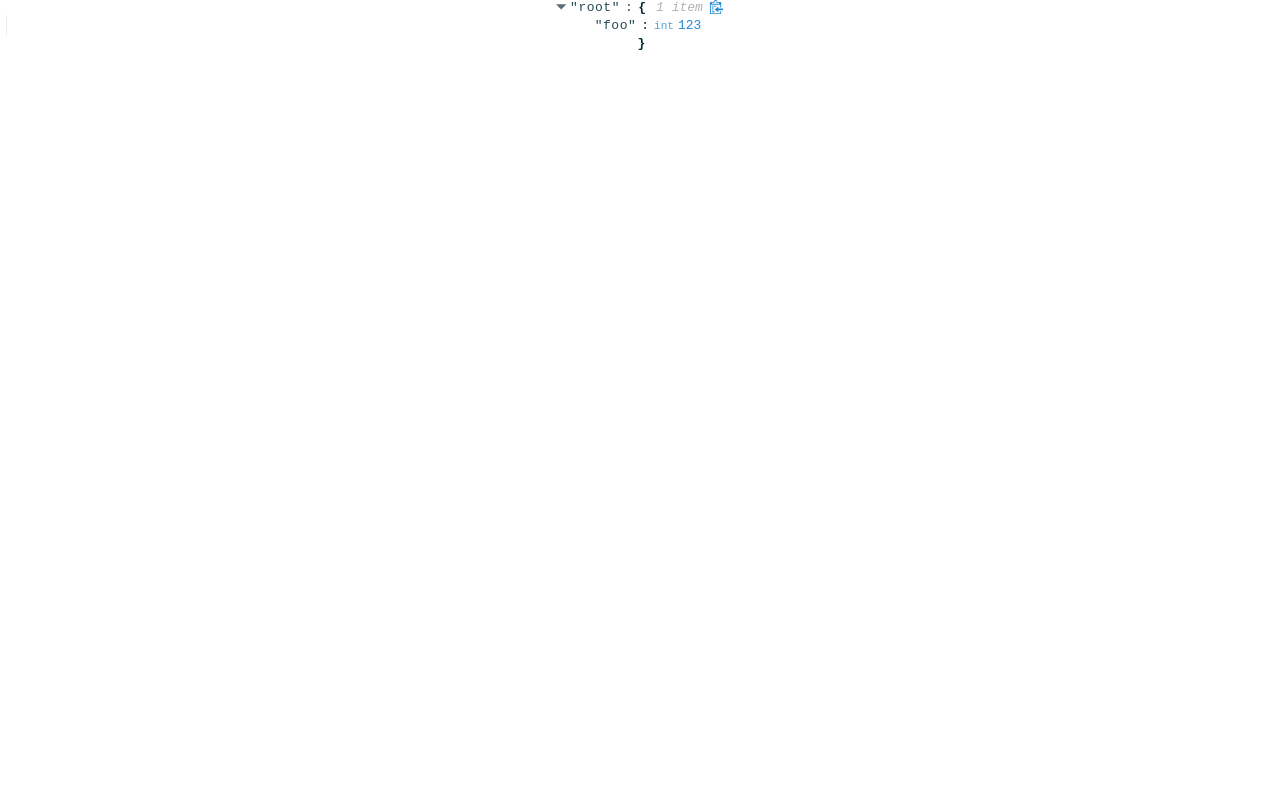
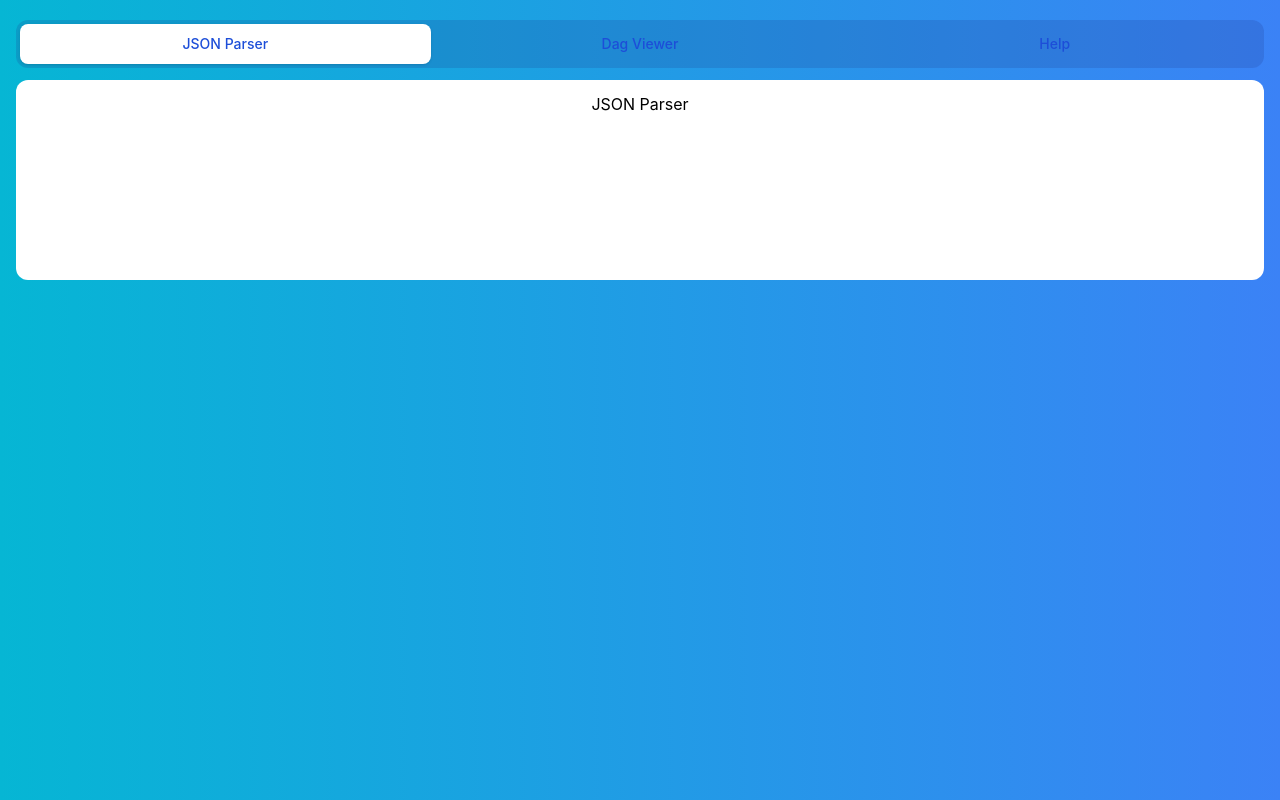
Before and after one commit to anon926/json-tools, a React (Create React App) app in the folder ui/: page / in a window 1280 px wide. Built offline with nearby package versions, Linux system fonts and the light colour scheme.

Commit message:
feat: add tabs

```diff
--- /dev/null
+++ b/ui/postcss.config.js
@@ -0,0 +1,6 @@
+module.exports = {
+  plugins: {
+    tailwindcss: {},
+    autoprefixer: {},
+  },
+}
--- a/ui/public/index.html
+++ b/ui/public/index.html
@@ -1,20 +1,20 @@
 <!DOCTYPE html>
-<html lang="en">
+<html lang="en" class="h-full">
 <head>
-    <meta charset="utf-8" />
-    <link rel="icon" href="%PUBLIC_URL%/favicon.ico" />
-    <meta name="viewport" content="width=device-width, initial-scale=1" />
-    <meta name="theme-color" content="#000000" />
+    <meta charset="utf-8"/>
+    <link rel="icon" href="%PUBLIC_URL%/favicon.ico"/>
+    <meta name="viewport" content="width=device-width, initial-scale=1"/>
+    <meta name="theme-color" content="#000000"/>
     <meta
             name="description"
             content="Web site created using create-react-app"
     />
-    <link rel="apple-touch-icon" href="%PUBLIC_URL%/logo192.png" />
+    <link rel="apple-touch-icon" href="%PUBLIC_URL%/logo192.png"/>
     <!--
       manifest.json provides metadata used when your web app is installed on a
       user's mobile device or desktop. See https://developers.google.com/web/fundamentals/web-app-manifest/
     -->
-    <link rel="manifest" href="%PUBLIC_URL%/manifest.json" />
+    <link rel="manifest" href="%PUBLIC_URL%/manifest.json"/>
     <!--
       Notice the use of %PUBLIC_URL% in the tags above.
       It will be replaced with the URL of the `public` folder during the build.
@@ -26,9 +26,9 @@
     -->
     <title>React App</title>
 </head>
-  <body>
+<body class="h-full">
 <noscript>You need to enable JavaScript to run this app.</noscript>
-    <div id="root"></div>
+<div id="root" class="h-full"></div>
 <!--
   This HTML file is a template.
   If you open it directly in the browser, you will see an empty page.
--- a/ui/src/App.js
+++ b/ui/src/App.js
@@ -1,14 +1,10 @@
 import './App.css';
-import ReactJson from 'react-json-view';
-
-const jsonObj = {
-    "foo": 123
-}
+import Tabs from './components/Tabs'
 
 function App() {
     return (
-        <div className="App">
-            <ReactJson src={jsonObj}/>
+        <div className="App h-full bg-gradient-to-r from-cyan-500 to-blue-500">
+            <Tabs></Tabs>
         </div>
     );
 }
--- /dev/null
+++ b/ui/src/components/Tabs.js
@@ -0,0 +1,65 @@
+import {Tab} from '@headlessui/react'
+import {classNames} from '../utils/common'
+
+const tabList = [
+    {
+        name: "JSON Parser",
+        component: () => (
+            <div>JSON Parser</div>
+        )
+    },
+    {
+        name: "Dag Viewer",
+        component: () => (
+            <div>Dag Viewer</div>
+        )
+    },
+    {
+        name: "Help",
+        component: () => (
+            <div>Help</div>
+        )
+    }
+]
+
+export default function Tabs() {
+    return (
+        <div className="min-h-full overflow-hidden">
+            <div className="container mx-auto px-4 py-5">
+                <Tab.Group>
+                    <Tab.List className="flex space-x-1 rounded-xl bg-blue-900/20 p-1">
+                        {tabList.map((t, idx) => (
+                            <Tab
+                                key={idx}
+                                className={({selected}) =>
+                                    classNames(
+                                        'w-full rounded-lg py-2.5 text-sm font-medium leading-5 text-blue-700',
+                                        'ring-white ring-opacity-60 ring-offset-2 ring-offset-blue-400 focus:outline-none focus:ring-2',
+                                        selected
+                                            ? 'bg-white shadow'
+                                            : 'text-blue-100 hover:bg-white/[0.12] hover:text-white'
+                                    )
+                                }
+                            >
+                                {t.name}
+                            </Tab>
+                        ))}
+                    </Tab.List>
+                    <Tab.Panels className="mt-3">
+                        {tabList.map((t, idx) => (
+                            <Tab.Panel
+                                key={idx}
+                                className={classNames(
+                                    'rounded-xl bg-white p-3 min-h-[200px]',
+                                    'ring-white ring-opacity-60 ring-offset-2 ring-offset-blue-400 focus:outline-none focus:ring-2'
+                                )}
+                            >
+                                {t.component}
+                            </Tab.Panel>
+                        ))}
+                    </Tab.Panels>
+                </Tab.Group>
+            </div>
+        </div>
+    )
+}
--- a/ui/src/index.css
+++ b/ui/src/index.css
@@ -1,3 +1,7 @@
+@tailwind base;
+@tailwind components;
+@tailwind utilities;
+
 body {
     margin: 0;
     font-family: -apple-system, BlinkMacSystemFont, 'Segoe UI', 'Roboto', 'Oxygen',
--- /dev/null
+++ b/ui/src/utils/common.js
@@ -0,0 +1,3 @@
+export const classNames = function (...classes) {
+    return classes.filter(Boolean).join(' ')
+}
--- /dev/null
+++ b/ui/tailwind.config.js
@@ -0,0 +1,13 @@
+/** @type {import('tailwindcss').Config} */
+module.exports = {
+    content: [
+        "./src/**/*.{js,jsx,ts,tsx}",
+    ],
+    theme: {
+        extend: {},
+        container: {
+            center: true,
+        }
+    },
+    plugins: [],
+}
```
Also changed, not shown: ui/package.json (+8 -1 lines), 1 other file (tests, documents, lock files or other folders). Lines whose indentation alone changed are shown as unchanged.
